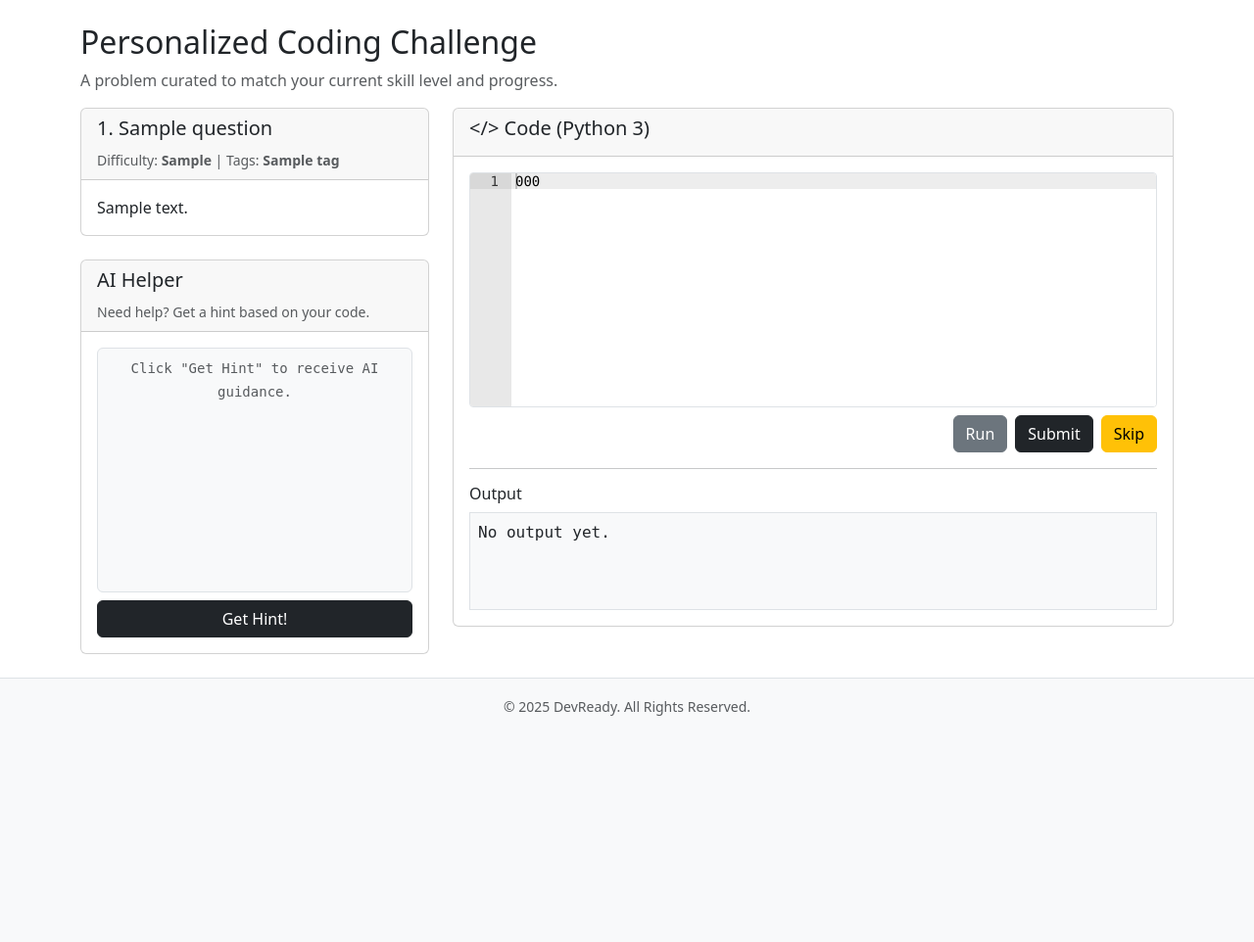
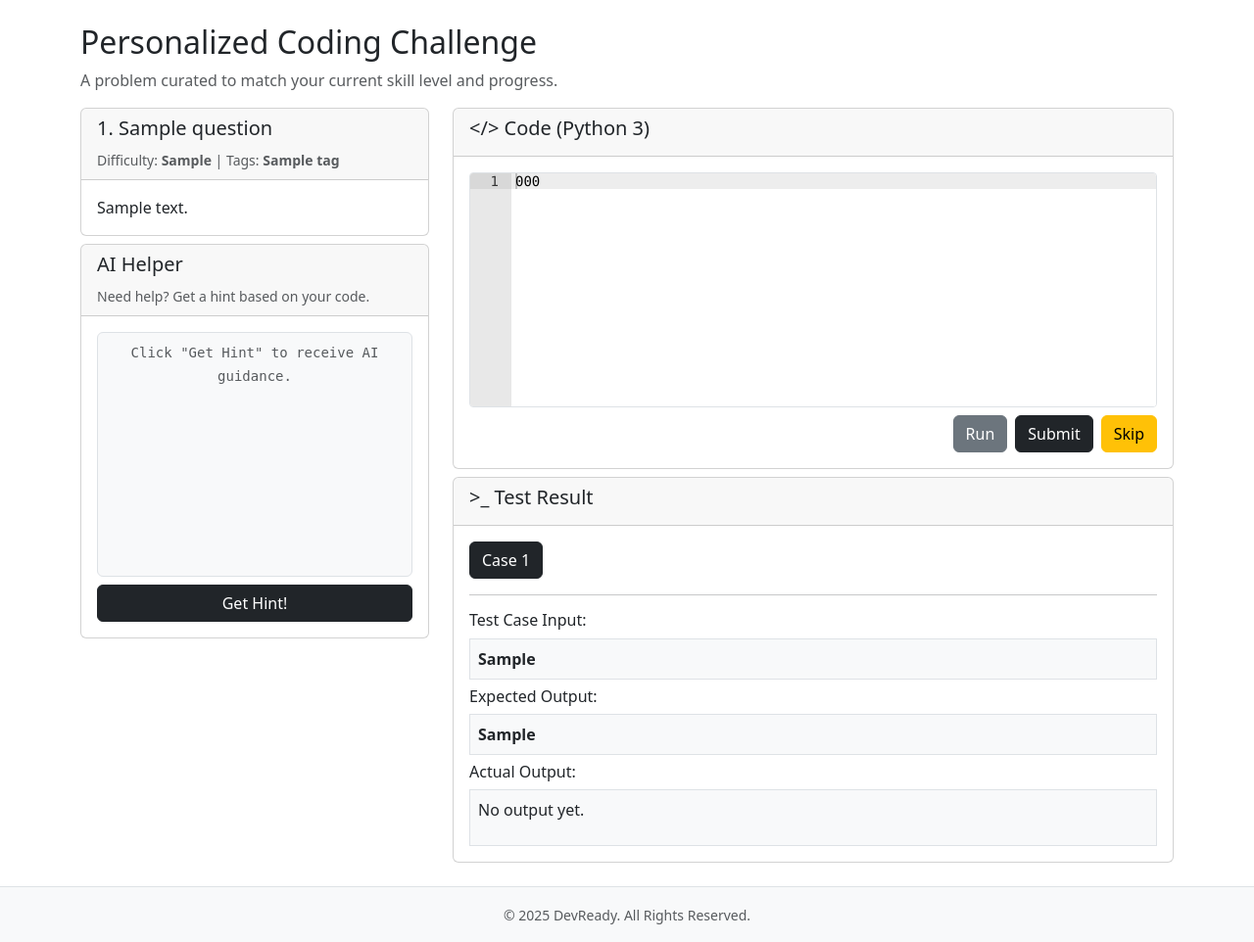
Before and after one commit to tvtusc25/DevReady, a Flask app: template website/templates/index.html in a window 1280 px wide. Shown: the part 67-1029 px from the top of the page at 98% size. Before the commit the page ends 798 px from the top, so only its background shows below. Run offline with Flask 3, Linux system fonts and the light colour scheme; tables that the repository leaves empty hold one stand-in row (values such as "Sample post"); the template is opened without the code that fills it: values that come from a table or form of the project are taken from there, most other values are stand-ins (such as "Sample title", 1, 10 or a date in 2020); some libraries are stand-ins or nearby versions.

Commit message:
Updated test case logic and UI - Updated logic so code returns actual type or error rather than string - Updated testing logic to fix this - Updated ace-editor.js to handle test case pass/fail and selection - NEED TO UPDATE UI ON SUBMISSION TO HANDLE MORE THAN SAMPLE CASES - Updated views to get sample cases

```diff
--- a/website/questions.py
+++ b/website/questions.py
@@ -1,7 +1,7 @@
 """This module handles the endpoints and functions related to questions."""
 from flask import Blueprint, request, jsonify
 from flask_login import login_required
-from .models import Question, QuestionTag, MasteryScore, Submission, Tag
+from .models import Question, QuestionTag, MasteryScore, Submission, Tag, TestCase
 from .extensions import db
 
 questions_blueprint = Blueprint("questions", __name__)
@@ -96,7 +96,8 @@ def get_next_question(user_id):
         # Default: Get any question if no mastery score exists yet
         question = db.session.query(Question).order_by(Question.difficulty).first()
 
-    return question
+    sample_tests = [test for test in question.testCases if test.isSample]
+    return question, sample_tests
 
 def get_all_tags_with_questions():
     """Fetch all tags with their associated questions."""
--- a/website/static/js/ace-editor.js
+++ b/website/static/js/ace-editor.js
@@ -1,130 +1,126 @@
-// Load Ace Editor
-document.addEventListener("DOMContentLoaded", function () {
-    var editor = ace.edit("editor");
-    console.log(editor)
+document.addEventListener("DOMContentLoaded", () => {
+    // Initialize Ace Editor
+    const editor = ace.edit("editor");
     editor.setTheme("ace/theme/xcode");
-
-    // Retrieve the template from the hidden data attribute
-    var template = document.getElementById("editor").dataset.template;
-    if (template) {
-        editor.setValue(template, -1); // -1 prevents cursor moving to the end
-    }
-
+    const template = document.getElementById("editor").dataset.template;
+    if (template) editor.setValue(template, -1);
     editor.setOptions({
         fontSize: "14px",
         showPrintMargin: false,
         wrap: true,
         minLines: 15,
-        maxLines: 15
+        maxLines: 15,
     });
 
-    const questionId = document.getElementById('question-title')?.dataset?.questionId;
+    // Get question ID
+    const questionElem = document.getElementById("question-title");
+    const questionId = questionElem ? questionElem.dataset.questionId : null;
+    if (!questionId) return alert("No question selected!");
 
-
-    // Run Button
-    document.getElementById("run-btn").addEventListener("click", async function () {
-        if (!questionId) {
-            alert('No question selected!');
-            return;
-        }
-
+    // Execute code via API
+    async function executeCode(endpoint, outputId, isSubmission = false) {
         const code = editor.getValue();
-        const outputDiv = document.getElementById("output");
+        const outputDiv = document.getElementById(outputId);
+        outputDiv.innerHTML = '<p class="text-muted">Processing...</p>';
 
         try {
-            outputDiv.innerHTML = '<p class="text-muted">Running sample tests...</p>';
-
-            const response = await fetch(`/run/${questionId}`, {
+            const res = await fetch(`/${endpoint}/${questionId}`, {
                 method: "POST",
                 headers: { "Content-Type": "application/json" },
                 credentials: "include",
-                body: JSON.stringify({ code })
+                body: JSON.stringify({ code }),
             });
-
-            const result = await response.json();
+            const result = await res.json();
             if (result.error) {
                 outputDiv.innerHTML = `<pre class="text-danger">${result.error}</pre>`;
                 return;
             }
-
-            const resultHtml = `
-                <div class="${result.passed ? 'text-success' : 'text-danger'}">
-                    <h6>${result.passed ? 'All Sample Tests Passed! 🎉' : 'Some Sample Tests Failed'}</h6>
-                    ${result.results
-                    .filter(test => test.input !== 'Hidden')
-                    .map(test => `
-                            <div class="test-case border rounded p-2 my-2 ${test.passed ? 'border-success' : 'border-danger'}">
-                                <div>Input: <code>${test.input}</code></div>
-                                <div>Expected: <code>${test.expected}</code></div>
-                                <div>Output: <code>${test.actual}</code></div>
-                                ${test.error ? `<div class="text-danger">Error: ${test.error}</div>` : ''}
-                                <div class="mt-1">
-                                    <span class="badge ${test.passed ? 'bg-success' : 'bg-danger'}">
-                                        ${test.passed ? 'PASSED' : 'FAILED'}
-                                    </span>
-                                </div>
-                            </div>
-                        `).join('')}
-                </div>
-            `;
-
-            outputDiv.innerHTML = resultHtml;
+            isSubmission ? displaySubmissionResults(result.results) : displayRunResults(result.results);
         } catch (error) {
             outputDiv.innerHTML = `<pre class="text-danger">Error: ${error.message}</pre>`;
         }
-    });
+    }
 
-    // Submit Button
-    document.getElementById("submit-btn").addEventListener("click", async function () {
-        if (!questionId) {
-            alert('No question selected!');
+    // Update sample test case buttons based on run results
+    function displayRunResults(results) {
+        const buttons = document.querySelectorAll("#test-case-buttons button");
+        if (!results || results.length === 0) {
+            document.getElementById("actual-output").innerHTML =
+                `<pre class="text-danger">Error: No test results found.</pre>`;
             return;
         }
+        results.forEach((test, i) => {
+            if (i < buttons.length) {
+                const btn = buttons[i];
+                btn.className = test.passed ? "btn btn-success" : "btn btn-danger";
+                btn.onclick = () => showTestCase(test.expected, test.input, test.actual, btn);
+            }
+        });
+        // Automatically show the first test case result
+        showTestCase(results[0].expected, results[0].input, results[0].actual, buttons[0]);
+    }
 
-        const code = editor.getValue();
-        const outputDiv = document.getElementById("output");
+    // Needs logic to show unpassed cases beyond sample !!!!!
+    // Update test case buttons based on submission results
+    function displaySubmissionResults(results) {
+        const buttons = document.querySelectorAll("#test-case-buttons button");
+        if (!results || results.length === 0) {
+            document.getElementById("actual-output").innerHTML =
+                `<pre class="text-danger">Error: No test results found.</pre>`;
+            return;
+        }
+        results.forEach((test, i) => {
+            if (i < buttons.length) {
+                const btn = buttons[i];
+                btn.className = test.passed ? "btn btn-success" : "btn btn-danger";
+                btn.onclick = () => showTestCase(test.expected, test.input, test.actual, btn);
+            }
+        });
+        // Automatically show the first test case result
+        showTestCase(results[0].expected, results[0].input, results[0].actual, buttons[0]);
+    }
 
-        try {
-            outputDiv.innerHTML = '<p class="text-muted">Testing solution...</p>';
+    // Display a single test case result
+    function showTestCase(expected, input, actual, activeButton) {
+        document.getElementById("expected-text").innerHTML = `<strong>${expected}</strong>`;
+        document.getElementById("input-text").innerHTML = `<strong>${input}</strong>`;
 
-            const response = await fetch(`/submit/${questionId}`, {
-                method: "POST",
-                headers: { "Content-Type": "application/json" },
-                credentials: "include",
-                body: JSON.stringify({ code })
-            });
+        let actualOutput = "";
+        let isError = false;
 
-            const result = await response.json();
-            const resultHtml = `
-                <div class="${result.passed ? 'text-success' : 'text-danger'}">
-                    <h6>${result.passed ? 'All Tests Passed!' : 'Some Tests Failed'}</h6>
-                    ${result.results
-                    .filter(test => test.input !== 'Hidden')
-                    .map(test => `
-                            <div class="test-case border rounded p-2 my-2 ${test.passed ? 'border-success' : 'border-danger'}">
-                                <div>Input: <code>${test.input}</code></div>
-                                <div>Expected: <code>${test.expected}</code></div>
-                                <div>Output: <code>${test.actual}</code></div>
-                                ${test.error ? `<div class="text-danger">Error: ${test.error}</div>` : ''}
-                                <div class="mt-1">
-                                    <span class="badge ${test.passed ? 'bg-success' : 'bg-danger'}">
-                                        ${test.passed ? 'PASSED' : 'FAILED'}
-                                    </span>
-                                </div>
-                            </div>
-                        `).join('')}
-                </div>
-            `;
+        // Check if 'actual' is an error object (has an 'error' property)
+        if (actual && typeof actual === "object" && actual.error) {
+          actualOutput = actual.error;
+          isError = true;
+        } else if (actual === undefined || actual === null) {
+          actualOutput = "None";
+        } else if (typeof actual === "string") {
+          actualOutput = `"${actual}"`;
+        } else {
+          actualOutput = JSON.stringify(actual);
+        }
 
-            outputDiv.innerHTML = resultHtml;
-        } catch (error) {
-            outputDiv.innerHTML = `<pre class="text-danger">Error: ${error.message}</pre>`;
+        // If it's an error, show in red without bold; otherwise, bold the output.
+        if (isError) {
+          document.getElementById("actual-output").innerHTML = `<span style="color: red">${actualOutput}</span>`;
+        } else {
+          document.getElementById("actual-output").innerHTML = `<strong>${actualOutput}</strong>`;
         }
-    });
 
-    document.getElementById("skip-btn").addEventListener("click", function () {
-        if (confirm('Are you sure you want to skip this question?')) {
-            window.location.reload();
-        }
+        document.querySelectorAll("#test-case-buttons button").forEach(btn => {
+          btn.classList.remove("btn-primary", "active");
+        });
+        activeButton.classList.add("btn-primary", "active");
+      }
+
+    // Bind button events
+    document.getElementById("run-btn").addEventListener("click", () =>
+        executeCode("run", "actual-output")
+    );
+    document.getElementById("submit-btn").addEventListener("click", () =>
+        executeCode("submit", "actual-output", true)
+    );
+    document.getElementById("skip-btn").addEventListener("click", () => {
+        if (confirm("Are you sure you want to skip this question?")) window.location.reload();
     });
 });
--- a/website/templates/index.html
+++ b/website/templates/index.html
@@ -64,7 +64,7 @@
             <!-- Left Column: Question Section + AI Helper -->
             <div class="col-md-4">
                 <!-- Personalized Challenge Section -->
-                <div class="card mb-4">
+                <div class="card mb-2">
                     <div class="card-header">
                         {% if question %}
                         <h5 id="question-title" data-question-id="{{ question.questionID }}">{{question.questionID}}. {{ question.title }}</h5>
@@ -115,7 +115,7 @@
             </div>
             <!-- Code Interpreter Section -->
             <div class="col-md-8">
-                <div class="card">
+                <div class="card mb-2">
                     <div class="card-header">
                         <h5>&lt;/&gt; Code (Python 3)</h5>
                     </div>
@@ -127,9 +127,36 @@
                             <button type="button" id="submit-btn" class="btn btn-dark">Submit</button>
                             <button type="button" id="skip-btn" class="btn btn-warning">Skip</button>
                         </div>
+                    </div>
+                </div>
+                <div class="card">
+                    <div class="card-header">
+                        <h5>&gt;_ Test Result</h5>
+                    </div>
+                    <div class="card-body">
+                        <div id="test-case-buttons" class="d-flex flex-wrap gap-2">
+                            {% for sample_test in sample_tests %}
+                                <button class="btn btn-outline-dark {% if loop.first %}active{% endif %}"
+                                        onclick="showTestCase('{{ sample_test.expectedOutput | escape }}', '{{ sample_test.inputData | escape }}', this)">
+                                    Case {{ loop.index }}
+                                </button>
+                            {% endfor %}
+                        </div>
                         <hr>
-                        <h6>Output</h6>
-                        <div id="output" class="output-area p-2 bg-light border">
+                        <h6>Test Case Input:</h6>
+                        <div id="test-case-input" class="p-2 bg-light border mb-2">
+                            <strong id="input-text">
+                                {{ sample_tests[0].inputData if sample_tests else 'No test cases available.' }}
+                            </strong>
+                        </div>
+                        <h6>Expected Output:</h6>
+                        <div id="expected-output" class="p-2 bg-light border mb-2">
+                            <strong id="expected-text">
+                                {{ sample_tests[0].expectedOutput if sample_tests else 'No test cases available.' }}
+                            </strong>
+                        </div>
+                        <h6>Actual Output:</h6>
+                        <div id="actual-output" class="p-2 bg-light border">
                             <p>No output yet.</p>
                         </div>
                     </div>
--- a/website/views.py
+++ b/website/views.py
@@ -10,8 +10,8 @@ main_blueprint = Blueprint('main', __name__)
 @login_required
 def main():
     """Selects a question based on user's weakest skill level."""
-    question = get_next_question(current_user.userID)
-    return render_template('index.html', user=current_user, question=question)
+    question, sample_tests = get_next_question(current_user.userID)
+    return render_template('index.html', user=current_user, question=question, sample_tests=sample_tests)
 
 @main_blueprint.route('/library', methods=['GET', 'POST'])
 @login_required
```
Also changed, not shown: tests/conftest.py (+2 -2 lines), tests/functional/test_code_execution_functional.py (+2 -2 lines), tests/functional/test_questions_functional.py (+1 -1 lines), tests/unit/test_questions_unit.py (+2 -2 lines), website/code_execution.py (+10 -2 lines), website/models.py (line endings or trailing spaces).
